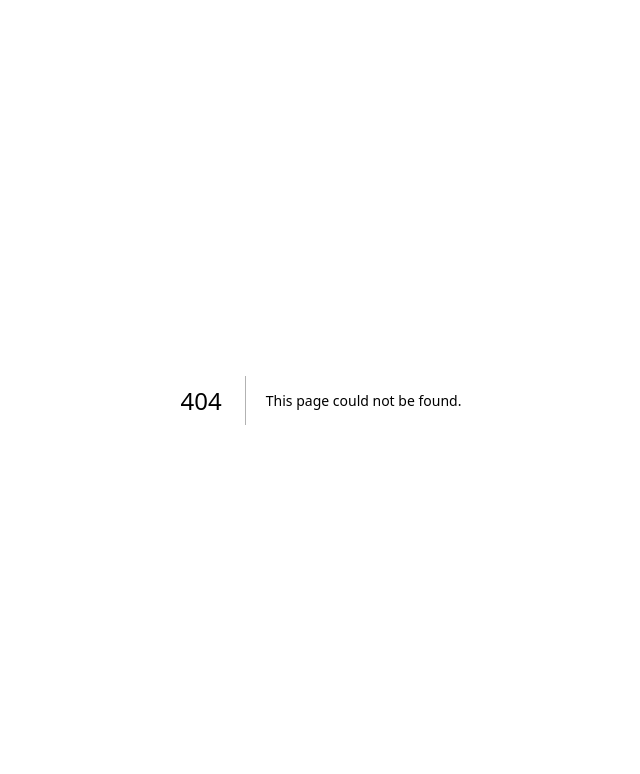
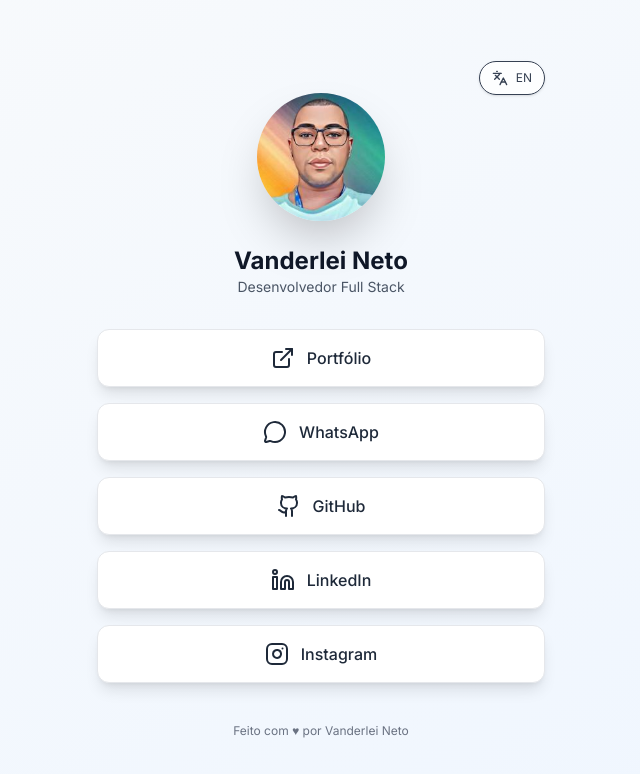
Before and after one commit to josevanderleineto/my-portfolio, a Next.js app: page /links in a window 1280 px wide. Before the commit this address had no page. Shown: the top 774 px of the page, without its empty margins (319-959 px from the left). Built offline with nearby package versions, Linux system fonts and the light colour scheme.

Commit message:
Adiccinaod pagina de links

```diff
--- /dev/null
+++ b/src/app/links/page.tsx
@@ -0,0 +1,156 @@
+ 'use client';
+
+import Image from 'next/image';
+import {
+  Github,
+  Linkedin,
+  Instagram,
+  MessageCircle,
+  ExternalLink,
+  Languages,
+} from 'lucide-react';
+
+import { useTheme, useLanguage } from '@/contexts/AppContext';
+
+export default function LinksPage() {
+  const { darkMode } = useTheme();
+  const { language, toggleLanguage } = useLanguage();
+
+  const text = {
+    name: 'Vanderlei Neto',
+    role:
+      language === 'pt'
+        ? 'Desenvolvedor Full Stack'
+        : 'Full Stack Developer',
+    portfolio: language === 'pt' ? 'Portfólio' : 'Portfolio',
+    footer:
+      language === 'pt'
+        ? 'Feito com ♥ por Vanderlei Neto'
+        : 'Made with ♥ by Vanderlei Neto',
+  };
+
+  return (
+    <main
+      className={`min-h-screen flex items-center justify-center px-4 ${
+        darkMode
+          ? 'bg-gradient-to-br from-gray-900 via-gray-800 to-gray-900'
+          : 'bg-gradient-to-br from-slate-50 to-blue-50'
+      }`}
+    >
+      <div className="w-full max-w-md text-center relative">
+        {/* Botão idioma */}
+        <button
+          onClick={toggleLanguage}
+          className="absolute top-0 right-0 flex items-center gap-2 text-xs px-3 py-2
+                     rounded-full border shadow-sm transition
+                     bg-white/80 text-gray-700 hover:bg-white
+                     dark:bg-white/10 dark:text-gray-200 dark:border-white/20"
+        >
+          <Languages className="w-4 h-4" />
+          {language === 'pt' ? 'EN' : 'PT'}
+        </button>
+
+        {/* Avatar */}
+        <div className="flex justify-center mb-6 mt-8">
+          <div className="relative w-32 h-32 rounded-full overflow-hidden shadow-2xl">
+            <Image
+              src="/profile.jpeg"
+              alt={text.name}
+              fill
+              className="object-cover"
+              priority
+            />
+          </div>
+        </div>
+
+        {/* Nome */}
+        <h1
+          className={`text-2xl font-bold ${
+            darkMode ? 'text-white' : 'text-gray-900'
+          }`}
+        >
+          {text.name}
+        </h1>
+
+        <p
+          className={`text-sm mb-8 ${
+            darkMode ? 'text-gray-400' : 'text-gray-600'
+          }`}
+        >
+          {text.role}
+        </p>
+
+        {/* Links */}
+        <div className="space-y-4">
+          <LinkButton
+            href="https://www.vanderleineto.online/"
+            icon={<ExternalLink />}
+          >
+            {text.portfolio}
+          </LinkButton>
+
+          <LinkButton
+            href="https://api.whatsapp.com/send/?phone=5571996751371"
+            icon={<MessageCircle />}
+          >
+            WhatsApp
+          </LinkButton>
+
+          <LinkButton
+            href="https://github.com/josevanderleineto"
+            icon={<Github />}
+          >
+            GitHub
+          </LinkButton>
+
+          <LinkButton
+            href="https://www.linkedin.com/in/vanderlei-desenvolvedor-front-end/"
+            icon={<Linkedin />}
+          >
+            LinkedIn
+          </LinkButton>
+
+          <LinkButton
+            href="https://www.instagram.com/josevanderleineto/"
+            icon={<Instagram />}
+          >
+            Instagram
+          </LinkButton>
+        </div>
+
+        {/* Footer */}
+        <footer className="mt-10 text-xs text-gray-500">
+          {text.footer}
+        </footer>
+      </div>
+    </main>
+  );
+}
+
+/* -------------------------------------------------- */
+/* COMPONENTE DE LINK                                 */
+/* -------------------------------------------------- */
+function LinkButton({
+  href,
+  icon,
+  children,
+}: {
+  href: string;
+  icon: React.ReactNode;
+  children: React.ReactNode;
+}) {
+  return (
+    <a
+      href={href}
+      target="_blank"
+      rel="noopener noreferrer"
+      className="w-full flex items-center justify-center gap-3 px-6 py-4 rounded-xl font-medium
+                 bg-white text-gray-800 border border-gray-200 shadow-lg
+                 hover:scale-[1.03] hover:bg-gray-50 transition-all
+                 dark:bg-white/5 dark:text-gray-200 dark:border-white/10 dark:hover:bg-white/10"
+    >
+      {icon}
+      {children}
+    </a>
+  );
+}
```
